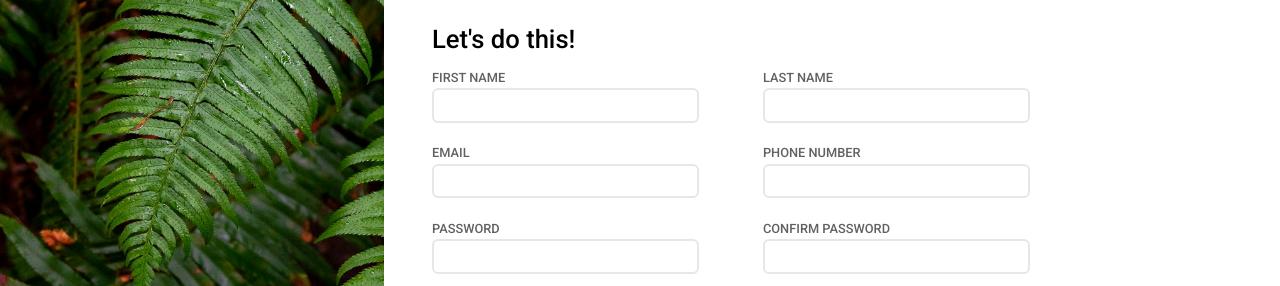
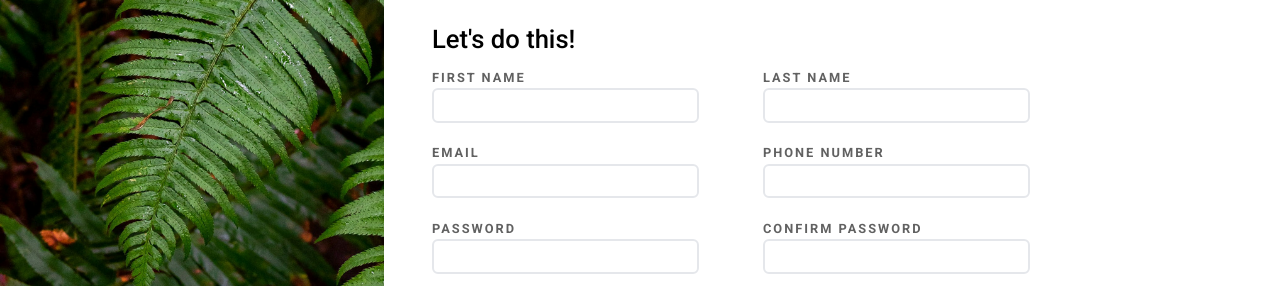
Before and after one commit to Vittv/sign-up-form, a plain HTML site: page index.html in a window 1280 px wide. Shown: the part 376-662 px from the top of the page. Drawn offline with Linux system fonts and the light colour scheme.

Commit message:
Fix label styling

```diff
--- a/css/styles.css
+++ b/css/styles.css
@@ -118,7 +118,8 @@
 .input-labels {
     display: block;
     font-size: 0.8rem;
-    font-weight: 500;
+    font-weight: 700;
+    letter-spacing: 2px;
     color: rgb(97, 97, 97);
     margin-bottom: 0.2rem;
 }
```
